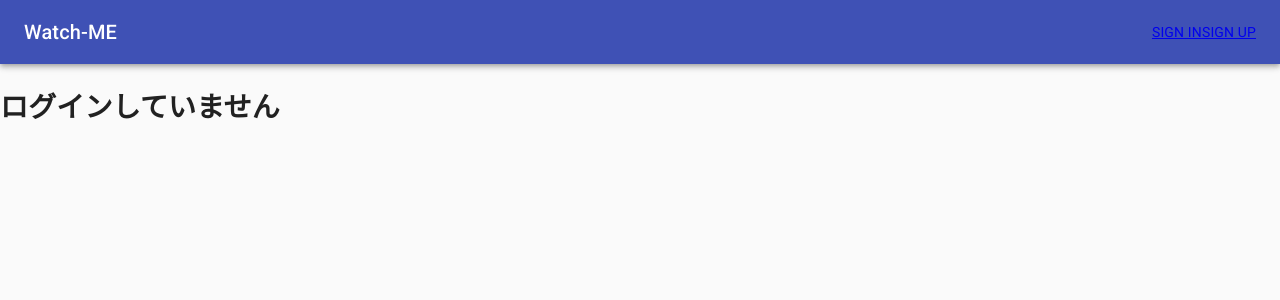
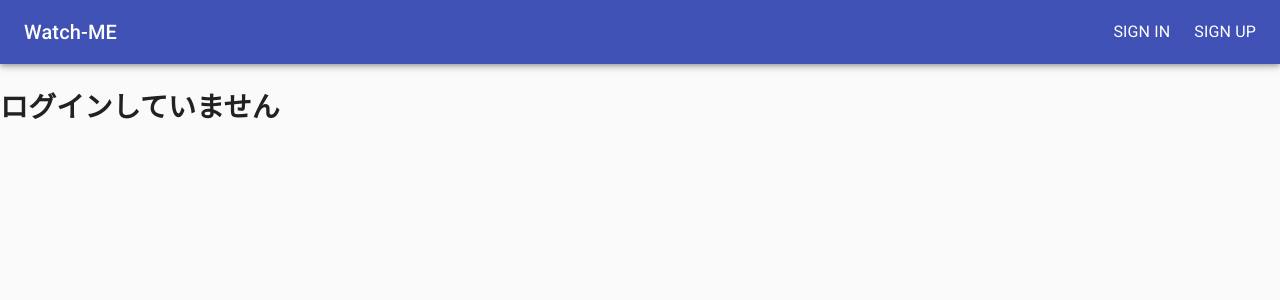
Before and after one commit to SakaiTaka23/watch-me, a Next.js app in the folder frontend/: page / in a window 1280 px wide. Shown: the top 300 px of the page. Built offline with nearby package versions, Linux system fonts and the light colour scheme; no server answers.

Commit message:
ヘッダー修正

```diff
--- a/frontend/components/organisms/header/Header.tsx
+++ b/frontend/components/organisms/header/Header.tsx
@@ -41,11 +41,17 @@ const Header = () => {
             </>
           ) : (
             <>
-              <Link href='signin'>
-                <a>SIGN IN</a>
-              </Link>
+              <Box display='flex' mx={3}>
+                <Link href='signin' passHref>
+                  <Typography variant='subtitle1'>
+                    <a>SIGN IN</a>
+                  </Typography>
+                </Link>
+              </Box>
               <Link href='signup'>
-                <a>SIGN UP</a>
+                <Typography variant='subtitle1'>
+                  <a>SIGN UP</a>
+                </Typography>
               </Link>
             </>
           )}
```
